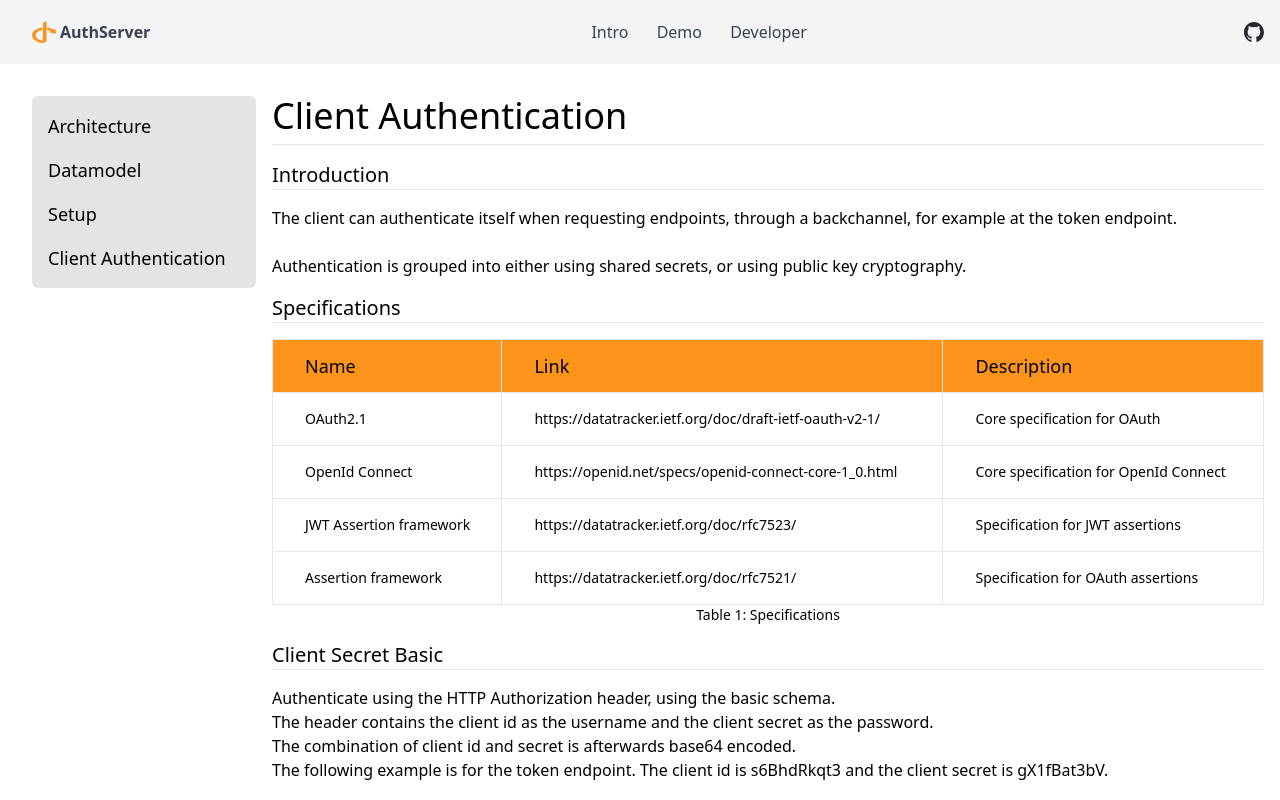
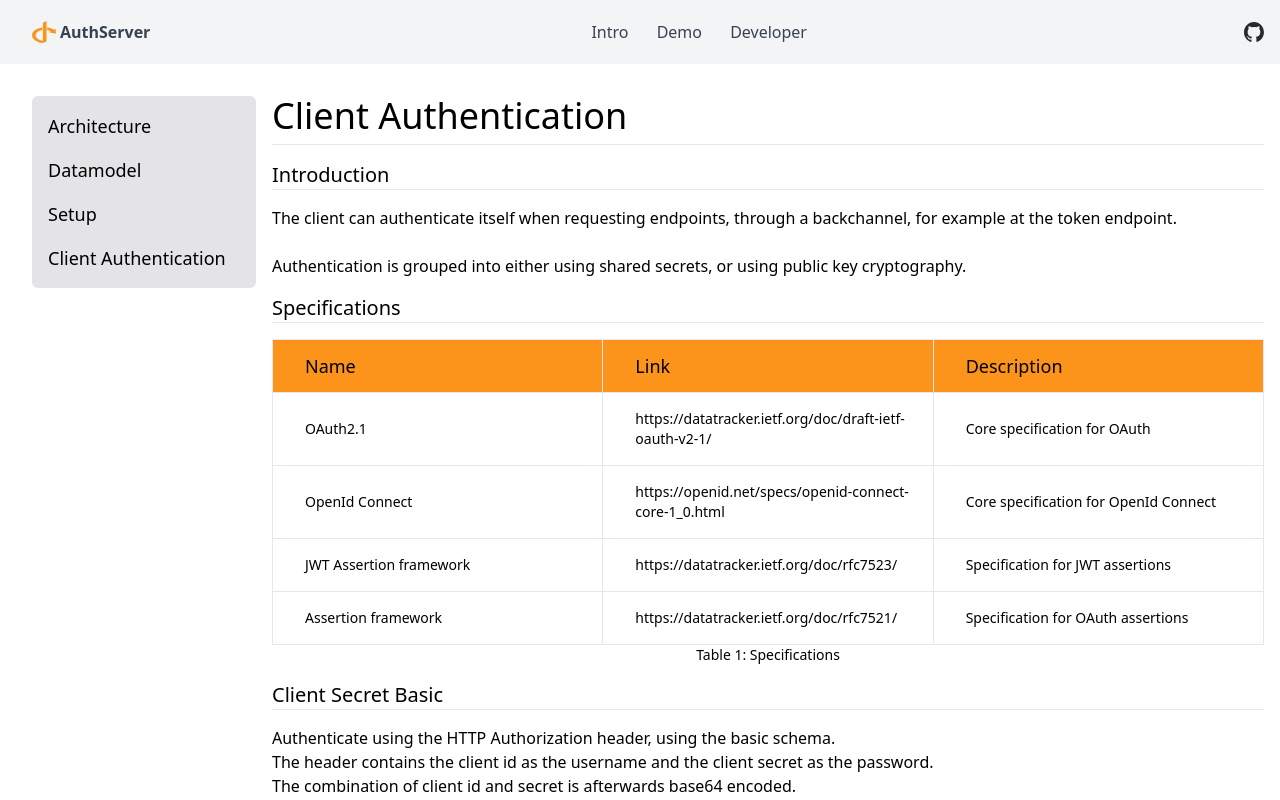
Before and after one commit to jokk-itu/authserver-framework, a SvelteKit app in the folder doc/: page /developer/client-authentication in a window 1280 px wide. Shown: the top 800 px of the page. Built offline with nearby package versions, Linux system fonts and the light colour scheme.

Commit message:
update: set word wrap and overflow on x axis

```diff
--- a/doc/src/components/Table.svelte
+++ b/doc/src/components/Table.svelte
@@ -6,7 +6,8 @@
     export let rows: string[][];
 </script>
 
-<table class="border-collapse table-auto w-full text-sm">
+<div class="w-full overflow-x-auto">
+    <table class="border-collapse table-fixed w-full text-sm">
         <caption class="caption-bottom">
             Table {tableNumber}: {title}
         </caption>
@@ -23,9 +24,10 @@
             {#each rows as row}
                 <tr>
                     {#each row as rowData}
-                    <td class="border border-slate-200 p-4 pl-8">{rowData}</td>
+                        <td class="break-words border border-slate-200 p-4 pl-8">{rowData}</td>
                     {/each}
                 </tr>
             {/each}
         </tbody>
     </table>
+</div>
```
Lines whose indentation alone changed are shown as unchanged.
